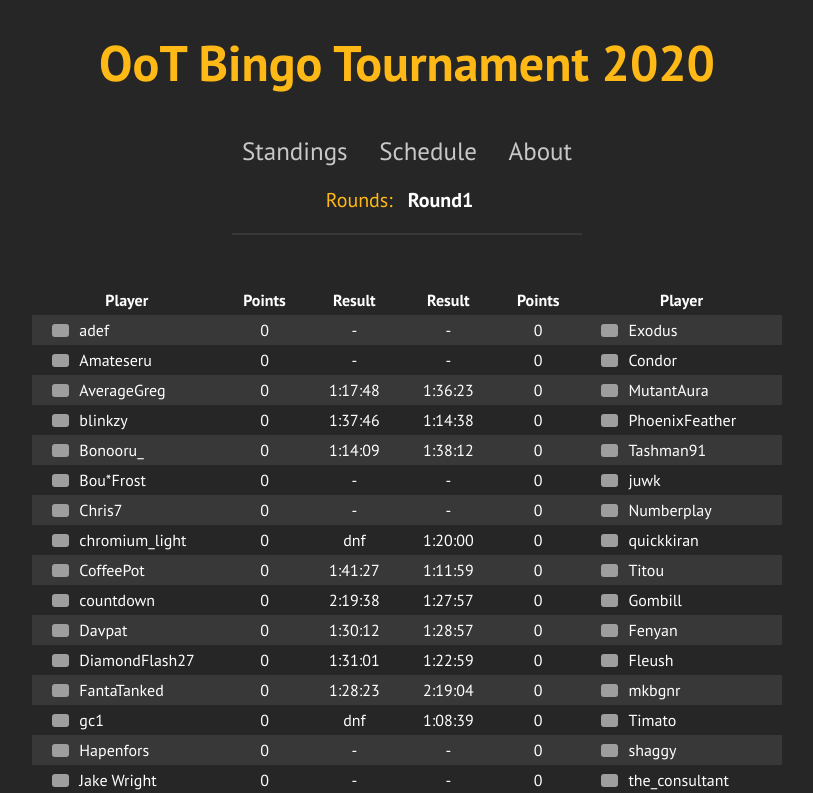
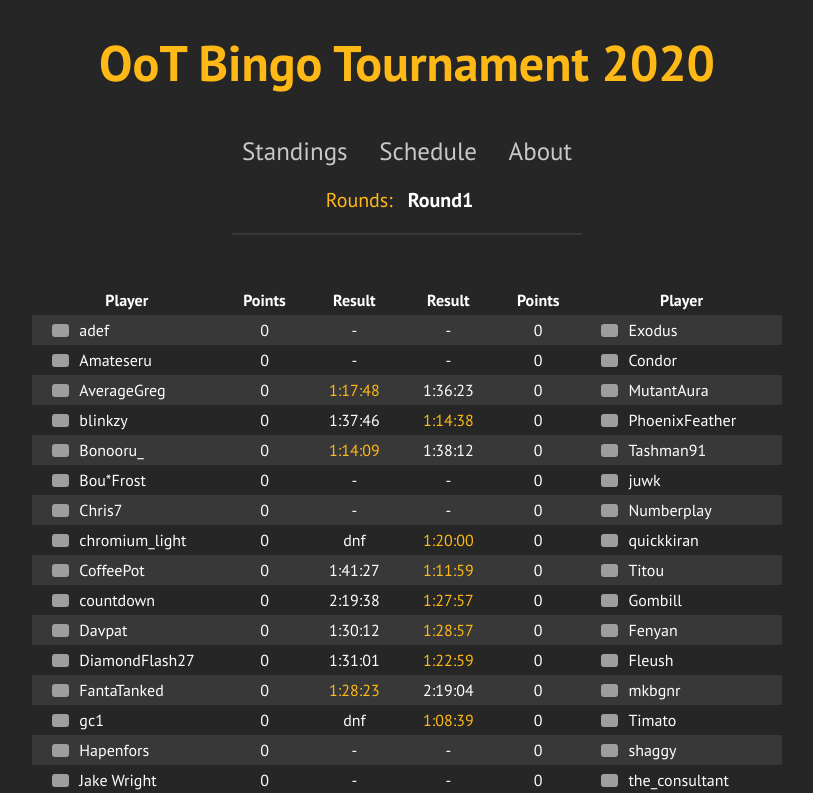
Before and after one commit to xwmtp/bingo2021, a React (Create React App) app: page /#/round/1 in a window 1280 px wide. Shown: the top 793 px of the page, without its empty margins (233-1046 px from the left). Built offline with nearby package versions, Linux system fonts and the light colour scheme; grey boxes are pictures that could not be loaded; a web font is replaced by a local one.

Commit message:
Show win times in yellow on Round page

```diff
--- a/src/components/Round.jsx
+++ b/src/components/Round.jsx
@@ -83,11 +83,15 @@ class Round extends React.Component {
                     name1={pair['player1']['name']}
                     nation1={pair['player1']['nationality']}
                     points1={pair['player1']['points']}
-                    result1={pair['player1']['time']}
+                    time1={pair['player1']['time']}
+                    result1={pair['player1']['result']}
+
                     name2={pair['player2']['name']}
                     nation2={pair['player2']['nationality']}
                     points2={pair['player2']['points']}
-                    result2={pair['player2']['time']}
+                    time2={pair['player2']['time']}
+                    result2={pair['player2']['result']}
+
                     key={pair['player1']['name'] + pair['player2']['name']}
                 />
             };
--- a/src/components/Roundrow.jsx
+++ b/src/components/Roundrow.jsx
@@ -20,6 +20,10 @@ img {
     }
 }
 
+.yellow {
+    color: var(--yellow);
+}
+
 .entrant-name {
     display: flex;
     flex-direction: row;
@@ -34,25 +38,34 @@ function RoundRow(props) {
 
     let name1 = <div className='entrant-name'><img src={`https://raw.githubusercontent.com/xwmtp/bingo2020/master/img/flags/${props.nation1}.png`} alt="flag" /> {props.name1}</div>
     let points1 = props.points1
-    let result1 = props.result1
-    let result2 = props.result2
+    let time1 = props.time1
+    let class1 = ''
+    let class2 = ''
+    let time2 = props.time2
     let points2 = props.points2
     let name2 = <div className='entrant-name'><img src={`https://raw.githubusercontent.com/xwmtp/bingo2020/master/img/flags/${props.nation2}.png`} alt="flag" /> {props.name2}</div>
 
 
     if(props.name1 === props.name2) {
-        result1 = '-'
-        result2 = '-'
+        time1 = '-'
+        time2 = '-'
         points2 = '-'
         name2 = '-'
+    }
+
+    if (props.result1 === 'win') {
+        class1 = 'yellow'
+    }
+    if (props.result2 === 'win') {
+        class2 = 'yellow'
     }
 
     return (
         <StyledTr>
             <td>{name1}</td>
             <td>{points1}</td>
-            <td>{result1}</td>
-            <td>{result2}</td>
+            <td className={class1}>{time1}</td>
+            <td className={class2}>{time2}</td>
             <td>{points2}</td>
             <td>{name2}</td>
         </StyledTr>
```
Also changed, not shown: src/data/bingo2020_leaderboard.js, src/data/bingo2020_pairings.js, src/data/bingo2020_schedule.js.
